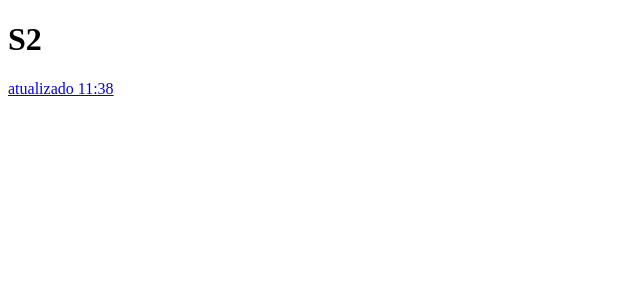
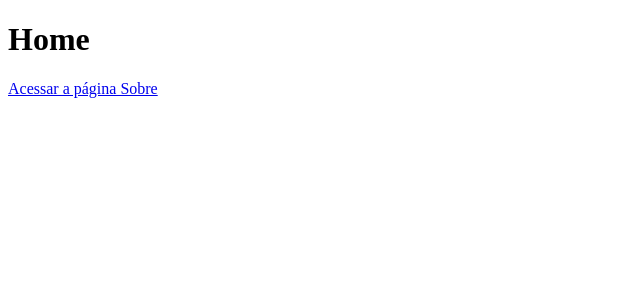
Before and after one commit to neyranms/novo-teste, a Next.js app: page / in a window 1280 px wide. Shown: the top 300 px of the page, without its empty margins (0-640 px from the left). Built offline with nearby package versions, Linux system fonts and the light colour scheme.

Commit message:
teste de link

```diff
--- a/pages/index.js
+++ b/pages/index.js
@@ -2,11 +2,10 @@
 
 //useState importa um componente com memória(estado), nesse caso o contador
 function Home() {
-    return (
-    <div>
-        <h1>S2</h1>
+    return (<div>
+        <h1>Home</h1>
         <Link href="/sobre">
-            <a>atualizado 11:38</a>
+            <a>Acessar a página Sobre</a>
         </Link>
        </div>
     )
```
Also changed, not shown: pages/sobre.js (+10 -8 lines).
